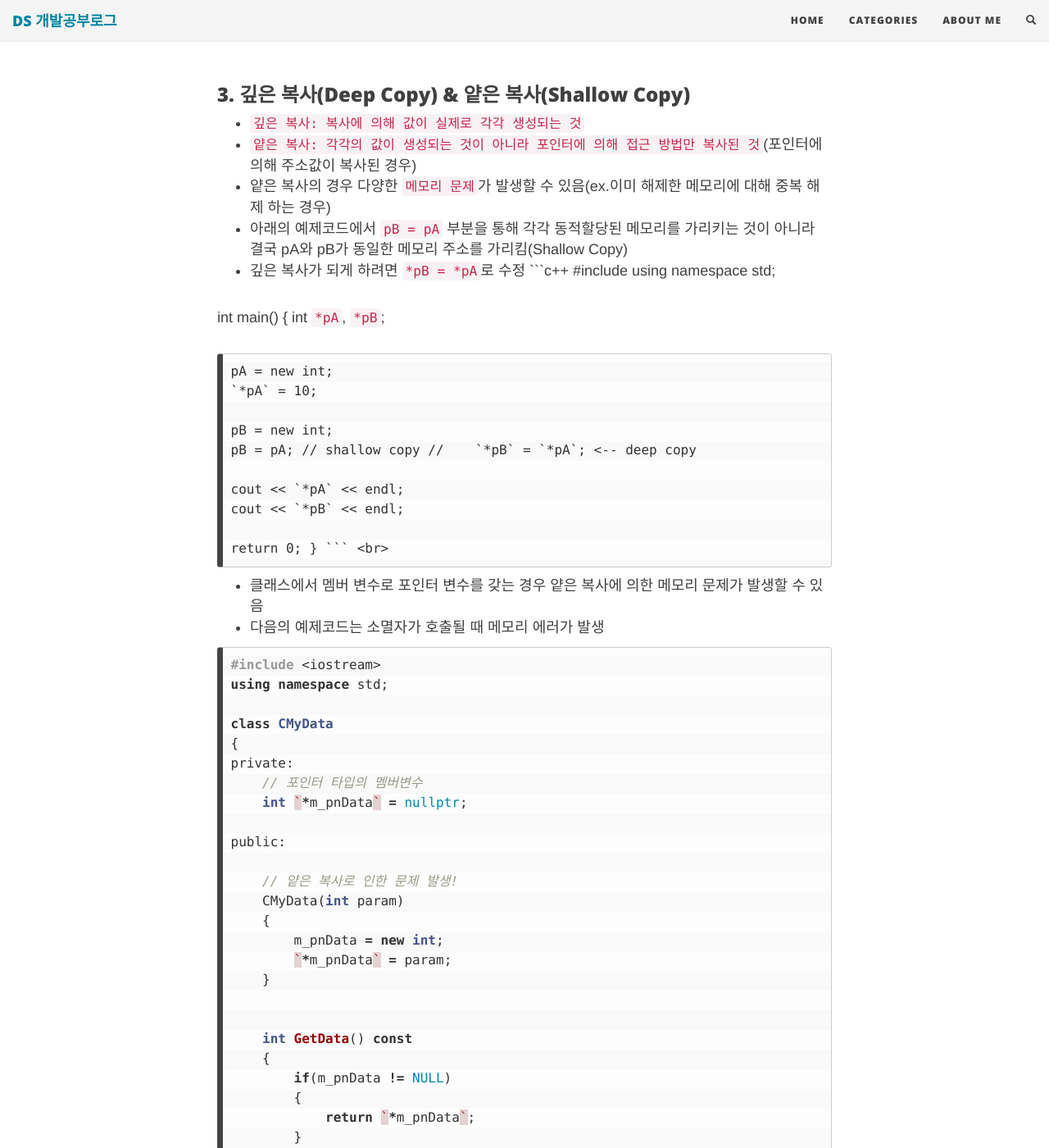
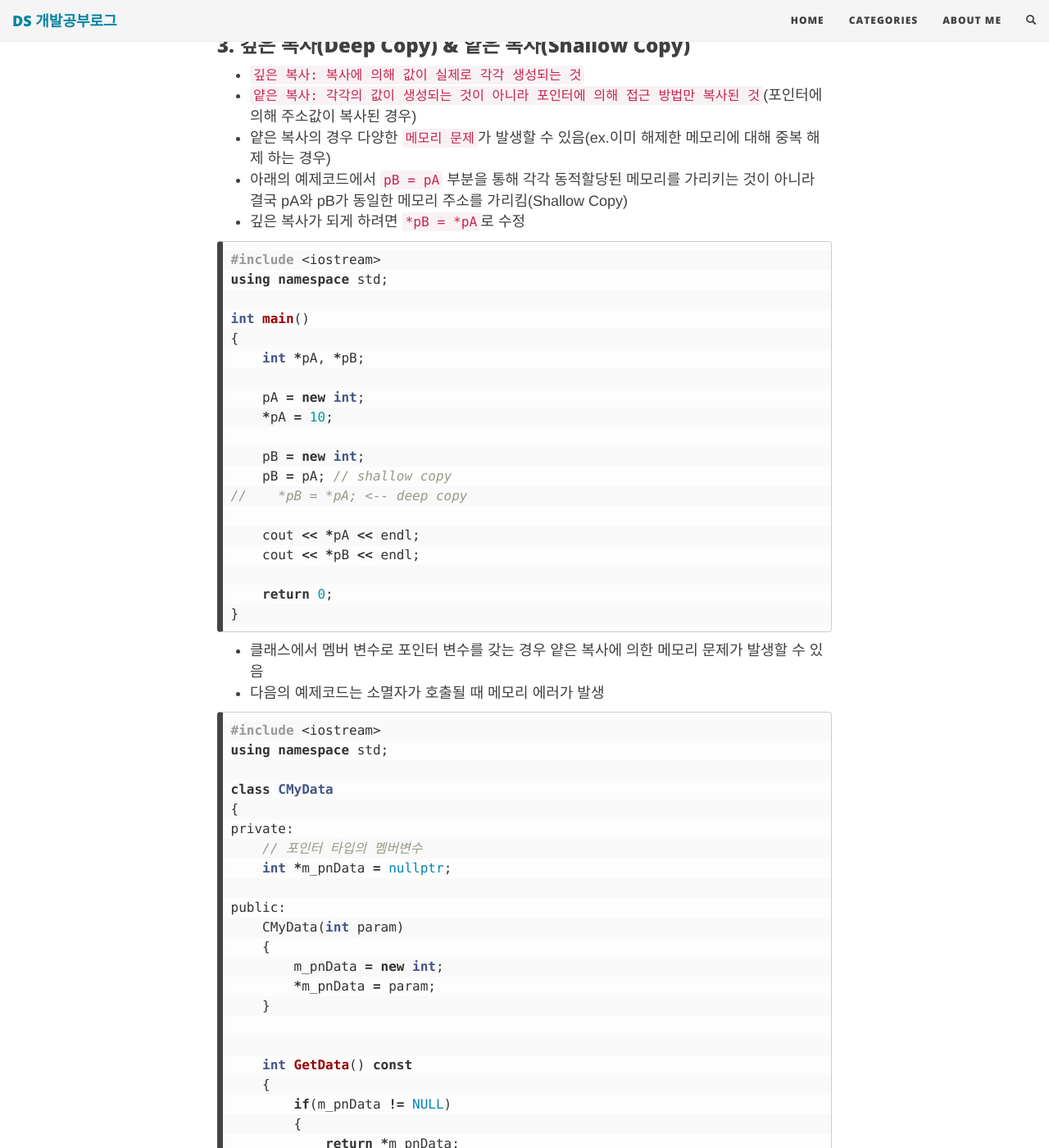
Before and after one commit to choidslab/choidslab.github.io, a Jekyll site: the page built from _posts/CC++/2018-10-15-Cplus-ch4_1.md, in a window 1280 px wide and 1400 px high, scrolled down 3455 px. Shown: the whole window at 82% size. Built offline with Jekyll 4.4.1, drawn with Linux system fonts in a browser that asks for light colours; nearby versions of some CDN libraries; comment, search, counter and statistics services are not loaded; some of the changed text lies outside the part shown.

Commit message:
이것이 C++이다 3, 4장 오타수정

````diff
--- a/_posts/CC++/2018-10-15-Cplus-ch4_1.md
+++ b/_posts/CC++/2018-10-15-Cplus-ch4_1.md
@@ -9,8 +9,6 @@ background: '/img/bg-index.jpg'
 category: ccplus
 tags: [C++, 이것이 C++이다]
 ---
-
-# 4장 복사 생성자와 임시객체
 
 ### 1. 복사 생성자
   - `복사 생성자(Copy Constructor)`는 객체를 복사할 때 호출되는 생성자
@@ -33,11 +31,11 @@ public:
     }
 
     // 복사 생성자
-    `CMyData(const CMyData &rhs)
+    CMyData(const CMyData &rhs)
     {
         this->m_Data = rhs.m_Data;
         cout << "CMyData(const CMyData &)" << endl;
-    }`
+    }
 
     int GetData() const
     {
@@ -151,28 +149,28 @@ int main()
   - 얕은 복사의 경우 다양한 `메모리 문제`가 발생할 수 있음(ex.이미 해제한 메모리에 대해 중복 해제 하는 경우)
   - 아래의 예제코드에서 `pB = pA` 부분을 통해 각각 동적할당된 메모리를 가리키는 것이 아니라 결국 pA와 pB가 동일한 메모리 주소를 가리킴(Shallow Copy)
   - 깊은 복사가 되게 하려면 `*pB = *pA`로 수정
+
 ```c++
 #include <iostream>
 using namespace std;
 
 int main()
 {
-    int `*pA`, `*pB`;
+    int *pA, *pB;
 
     pA = new int;
-    `*pA` = 10;
+    *pA = 10;
 
     pB = new int;
     pB = pA; // shallow copy
-//    `*pB` = `*pA`; <-- deep copy
+//    *pB = *pA; <-- deep copy
 
-    cout << `*pA` << endl;
-    cout << `*pB` << endl;
+    cout << *pA << endl;
+    cout << *pB << endl;
 
     return 0;
 }
 ```
-<br>
 
   - 클래스에서 멤버 변수로 포인터 변수를 갖는 경우 얕은 복사에 의한 메모리 문제가 발생할 수 있음
   - 다음의 예제코드는 소멸자가 호출될 때 메모리 에러가 발생
@@ -185,15 +183,13 @@ class CMyData
 {
 private:
     // 포인터 타입의 멤버변수
-    int `*m_pnData` = nullptr;
+    int *m_pnData = nullptr;
 
 public:
-
-    // 얕은 복사로 인한 문제 발생!
     CMyData(int param)
     {
         m_pnData = new int;
-        `*m_pnData` = param;
+        *m_pnData = param;
     }
 
 
@@ -201,7 +197,7 @@ public:
     {
         if(m_pnData != NULL)
         {
-            return `*m_pnData`;
+            return *m_pnData;
         }
     }
 
@@ -224,11 +220,13 @@ int main()
     return 0;
 }
 ```
+
   - 클래스 내부에 복사 생성자가 정의 되어 있지 않기 때문에 `CMyData b(a);`에서 컴파일러에 의해 자동으로 default 복사 생성자 호출(`default 복사 생성자는 얕은 복사 수행`)
   - 객체 a, b는 동일한 메모리 m_pnData를 가리킴
   - 객체 a의 소멸자가 호출되면 할당 받은 메모리가 해제되고, 이어서 객체 b의 소멸자가 호출되면서 메모리 에러가 발생함
   - 이미 a객체의 소멸자에 의해 가리키던 주소의 메모리가 해제 되었기 때문
   - 메모리 중복 해제 문제를 해결하기 위해서는 깊은 복사를 수행하는 복사 생성자를 반드시 클래스 내부에 구현해야 함
+
 ```c++
 // 클래스 내부에 다음과 같이 복사 생성자를 구현하여 깊은 복사를 수
 // 깊은 복사 수행 복사 생성자 선언 및 정의
@@ -240,15 +238,16 @@ int main()
         m_pnData = new int;
 
         // 포인터가 가리키는 위치에 값을 복사 (별도의 주소 위치에 값을 넣는 것으로 얕은 복사가 아니라 깊은 복사를 의미)
-        `*m_pnData = *rhs.m_pnData`;
+        *m_pnData = *rhs.m_pnData;
 
     }
 ```
-<br>
 
   - 대입 연산자(=)에 의해 객체를 복사하는 경우에도 얕은 복사가 이루어지기 때문에 메모리 문제가 발생할 수 있음
   - 연산자 오버로딩(operator overloading)을 통해 문제 해결 가능(5장 연산자 오버로딩)
   - 클래스 내부에 `복사 생성자와 대입 연산자 오버로딩` 구현을 통해 얕은 복사로 인해 발생하는 메모리 문제 해결!
+
+
 ```c++
 // main()
 int main()
@@ -260,9 +259,8 @@ int main()
 // 클래스 내부에 대입 연산자의 함수를 오버로딩(깊은 복사)
 CMydata& operator=(const CMyData &rhs)
 {
-  `*m_nData = *rhs.m_pnData`;
+  *m_nData = *rhs.m_pnData;
 }
-
 ```
 
 <br>
````
Also changed, not shown: _posts/CC++/2018-09-20-Cplus-ch3.md (+1 -4 lines), _posts/CC++/2018-09-22-Cplus-ch3_2.md (+1 -4 lines), _posts/CC++/2018-09-22-Cplus-ch3_3.md (+0 -3 lines).
